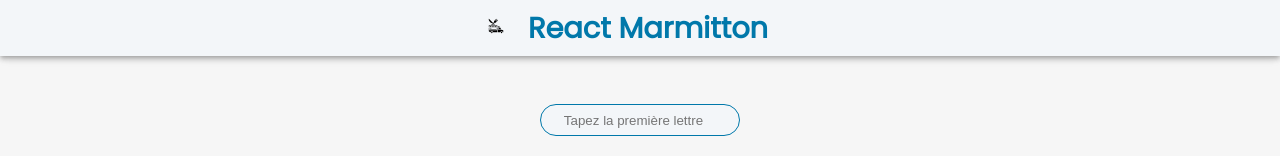
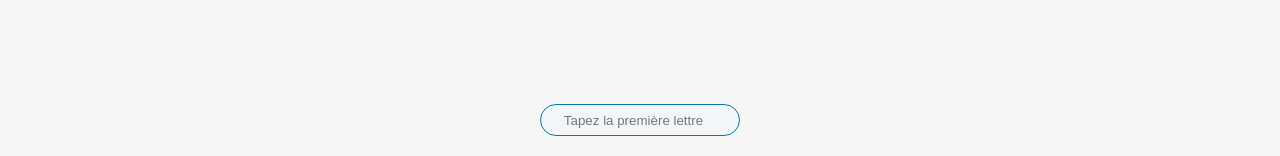
Before and after one commit to arnaudpant/react-marmitton, a React (Create React App) app: page / in a window 1280 px wide. Shown: the top 156 px of the page. Built offline with nearby package versions, Linux system fonts and the light colour scheme; no server answers.

Commit message:
suppression navbar pour test

```diff
--- a/src/App.js
+++ b/src/App.js
@@ -31,7 +31,7 @@ function App() {
     // =========
     return (
         <>
-            <AppBar />
+            {/* <AppBar /> */}
 
             {listFavorisMeals.length > 0 && <FavoriteBarre />}
 
```
Also changed, not shown: 8 other files (tests, documents, lock files or other folders).
